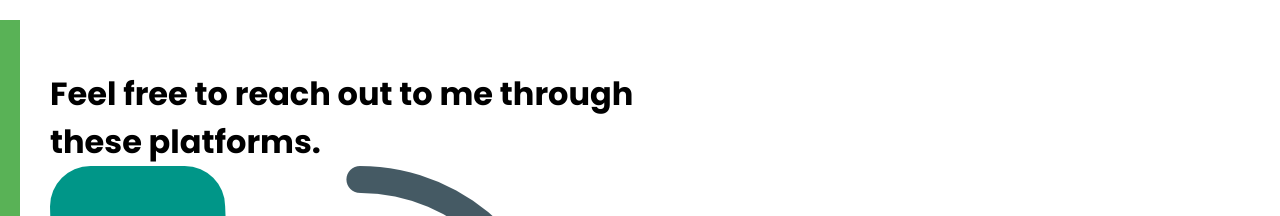
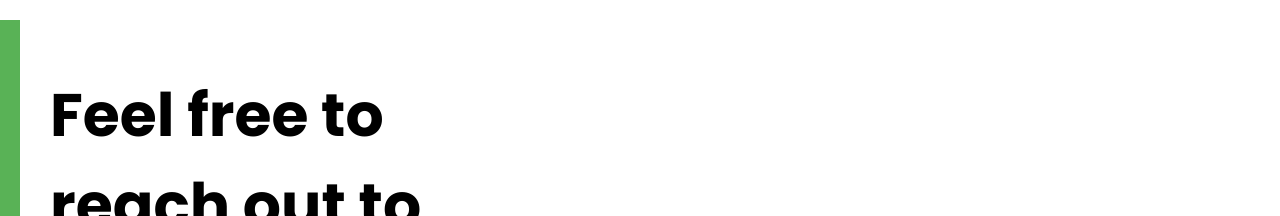
Before and after one commit to arumbaua366/portfolio_v2, a React (Create React App) app: page / in a window 1280 px wide. Shown: the part 2531-2747 px from the top of the page. Built offline with nearby package versions, Linux system fonts and the light colour scheme.

Commit message:
update contact icons

```diff
--- a/src/components/contact/contact.css
+++ b/src/components/contact/contact.css
@@ -22,3 +22,19 @@
 .c-right {
   flex: 1;
 }
+
+.c-title {
+  font-size: 60px;
+  width: 80%;
+}
+
+.c-info-item {
+  display: flex;
+  align-items: center;
+}
+
+.c-icon {
+  width: 30px;
+  height: 30px;
+  margin-right: 20px;
+}
```
